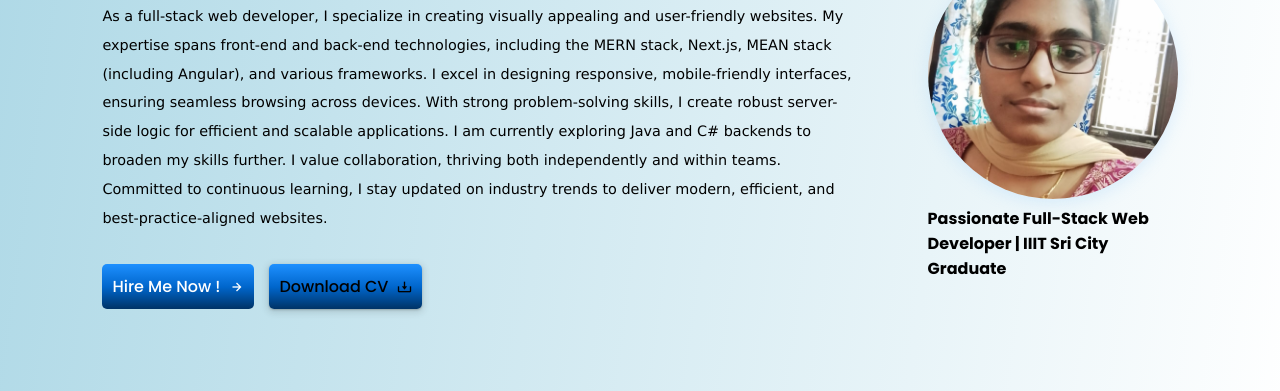
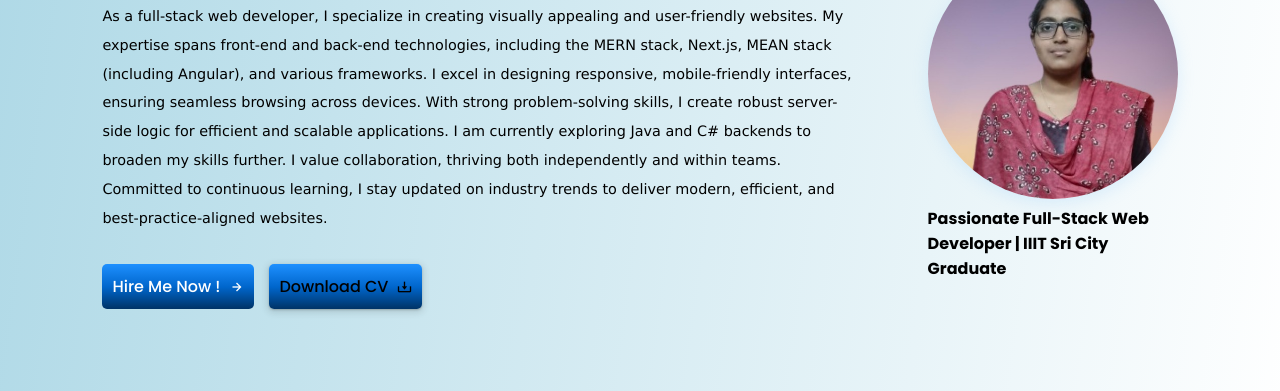
Before and after one commit to Afreen4115/Portfolio, a plain HTML site: page index.html in a window 1280 px wide. Shown: the part 310-701 px from the top of the page. Drawn offline with nearby package versions, Linux system fonts and the light colour scheme.

Commit message:
updated image

```diff
--- a/index.html
+++ b/index.html
@@ -126,7 +126,7 @@
       </div>
       <div class="img-hero">
         <img
-          src="img/afreen.jpeg"
+          src="img/afreee.jpg"
           alt=""
           style="
             width: 250px;
```
Also changed, not shown: img/afreee.jpg (added), img/afreen.jpeg (deleted).
